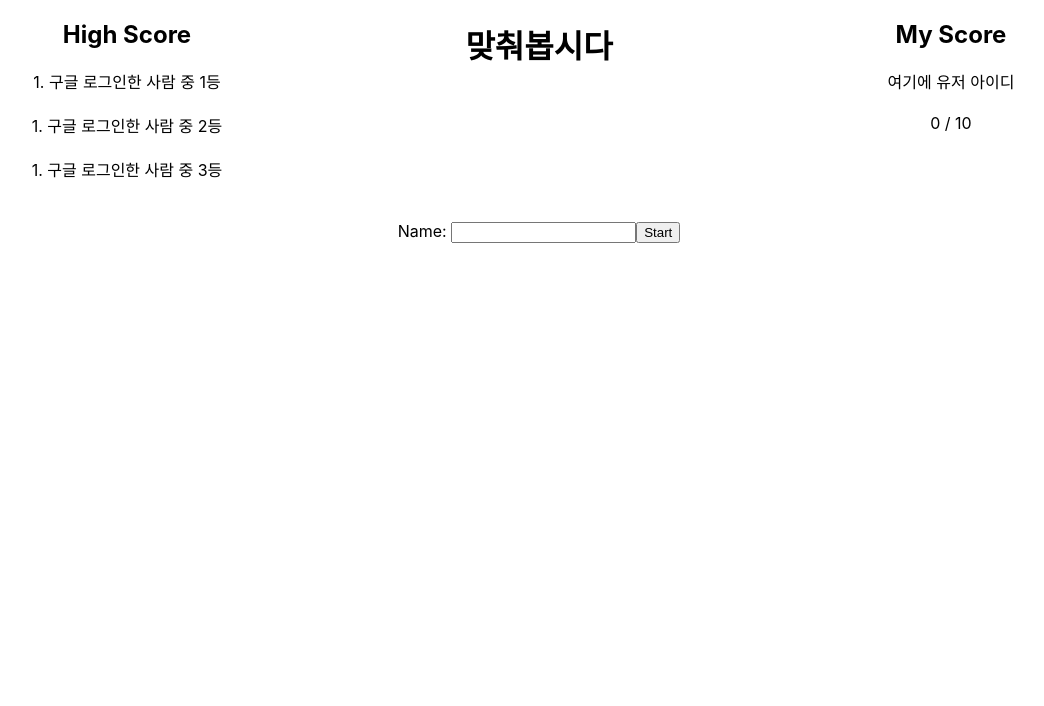
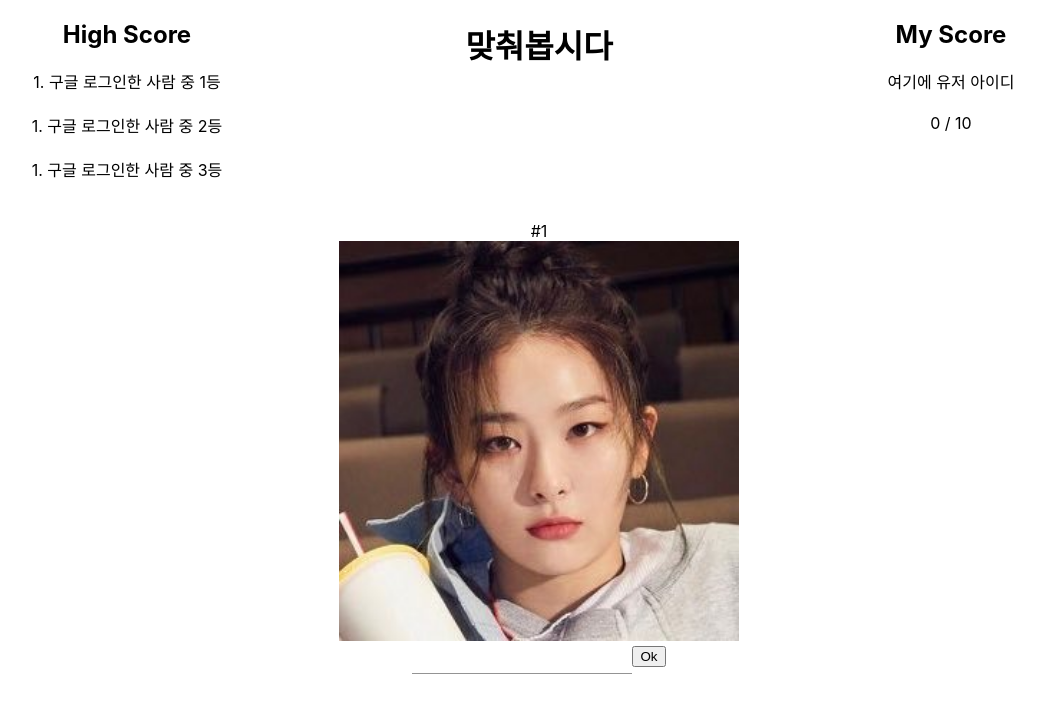
Before and after one commit to gunny915/project_team, a React (Create React App) app: page / in a window 1280 px wide. Both pictures are taken after a click on the button "Start". Shown: the top 706 px of the page, without its empty margins (101-1145 px from the left). Built offline with nearby package versions, Linux system fonts and the light colour scheme.

Commit message:
Readme 수정 / 인덱스 수정

```diff
--- a/src/App.js
+++ b/src/App.js
@@ -9,8 +9,18 @@ import Scoreboard from "./components/Scoreboard";
 
 function App() {
 
-    const index = [0, 1, 2, 3, 4, 5, 6, 7, 8, 9];
-    const answers = ['슬기','다현','예지','유재석','조세호','이제훈','손흥민','정찬성','박보영'];
+    const index = [1, 2, 3, 4, 5, 6, 7, 8, 9, 10];
+    const answers = [
+        '슬기',
+        '다현',
+        '예지',
+        '유재석',
+        '조세호',
+        '이제훈',
+        '손흥민',
+        '정찬성',
+        '박보영',
+        '이병헌'];
 
     const [gameStart, setStart] = useState(false);
     const [probNum, setProbNum] = useState(0);
@@ -23,7 +33,8 @@ function App() {
     useEffect(() => {
         // Initialize start
         if (gameStart) {
-            setShuffled(shuffle(index));
+            const shuffledIndex = shuffle(index);
+            setShuffled(shuffledIndex);
             setProbNum(1);
             setCurr(0);
         }
@@ -51,18 +62,15 @@ function App() {
             return;
         }
         // Check name
-        const nameInput = document.getElementById('name').value;
-        if (nameInput === '') {
-            alert('Please type your name.');
-        } else  {
-            // Start questions
-            setStart(true);
-        }
+        setStart(true);
+
     };
 
     // Next question
     function nextQ() {
-        if (input === answers[shuffled[probNum] - 1]) {
+        const answer = answers[shuffled[probNum - 1] - 1];
+
+        if (input === answer) {
             setCurr(currScore + 1);
         }
         setProbNum(probNum + 1);
@@ -78,7 +86,7 @@ function App() {
         let temp;
         let randomIndex;
 
-        while (currentIndex !== 0) {
+        while (currentIndex != 0) {
             randomIndex = Math.floor(Math.random() * currentIndex);
             currentIndex -= 1;
             temp = arr[currentIndex];
@@ -99,21 +107,25 @@ function App() {
                 </div>
             </header>
             <br/>
-            <div className="split left">
-                <div id="left" className="centered">
-                    <label>Name: </label>
-                    <input type="text" id="name"></input>
-                    <button type="button" id="name_button" onClick={startGame}>Start</button>
-
-                    {gameStart &&
-                    <div id="problem" className="centered">
-                        <label id="probNum">#{probNum}</label>
-                        <br/>
-                        <img id="img" src={process.env.PUBLIC_URL+`/img/${shuffled[probNum - 1]}.jpg`} height="400" />
-                        <br/>
-                        <TextField size="small" className="input" onChange={e=> setInput(e.target.value)}/>
-                        <button id="ans_button" type="button" onClick={nextQ}>Ok</button>
-                    </div>
+            <div className="game">
+                <div id="centered">
+                    {gameStart === true ?
+                        <>
+                            <div className="problem" id="centered">
+                                <label className="probNum">#{probNum}</label>
+                                <br/>
+                                <img className="img" src={process.env.PUBLIC_URL+`/img/${shuffled[probNum - 1]}.jpg`} height="400" />
+                                <br/>
+                                <TextField size="small" className="input" onChange={e=> setInput(e.target.value)}/>
+                                <button className="ans_button" type="button" onClick={nextQ}>Ok</button>
+                            </div>
+                        </>
+                        :
+                        <>
+                            <p>유명한 사람의 얼굴과 이름을 맞춰볼까요?</p>
+                            <br/>
+                            <button type="button" id="name_button" onClick={startGame}>Start</button>
+                        </>
                     }
                 </div>
             </div>
```
Also changed, not shown: 1 other file (tests, documents, lock files or other folders).
